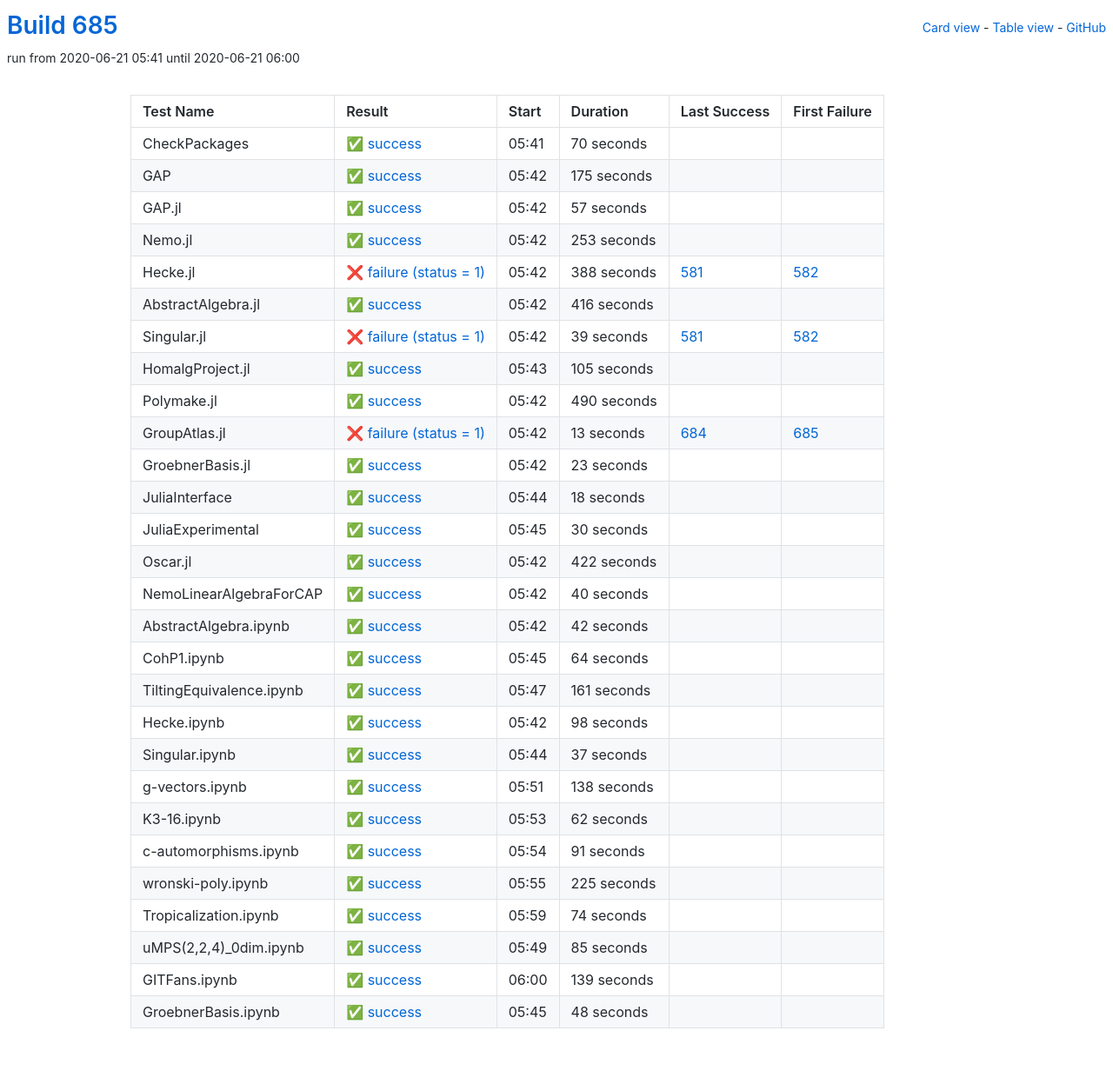
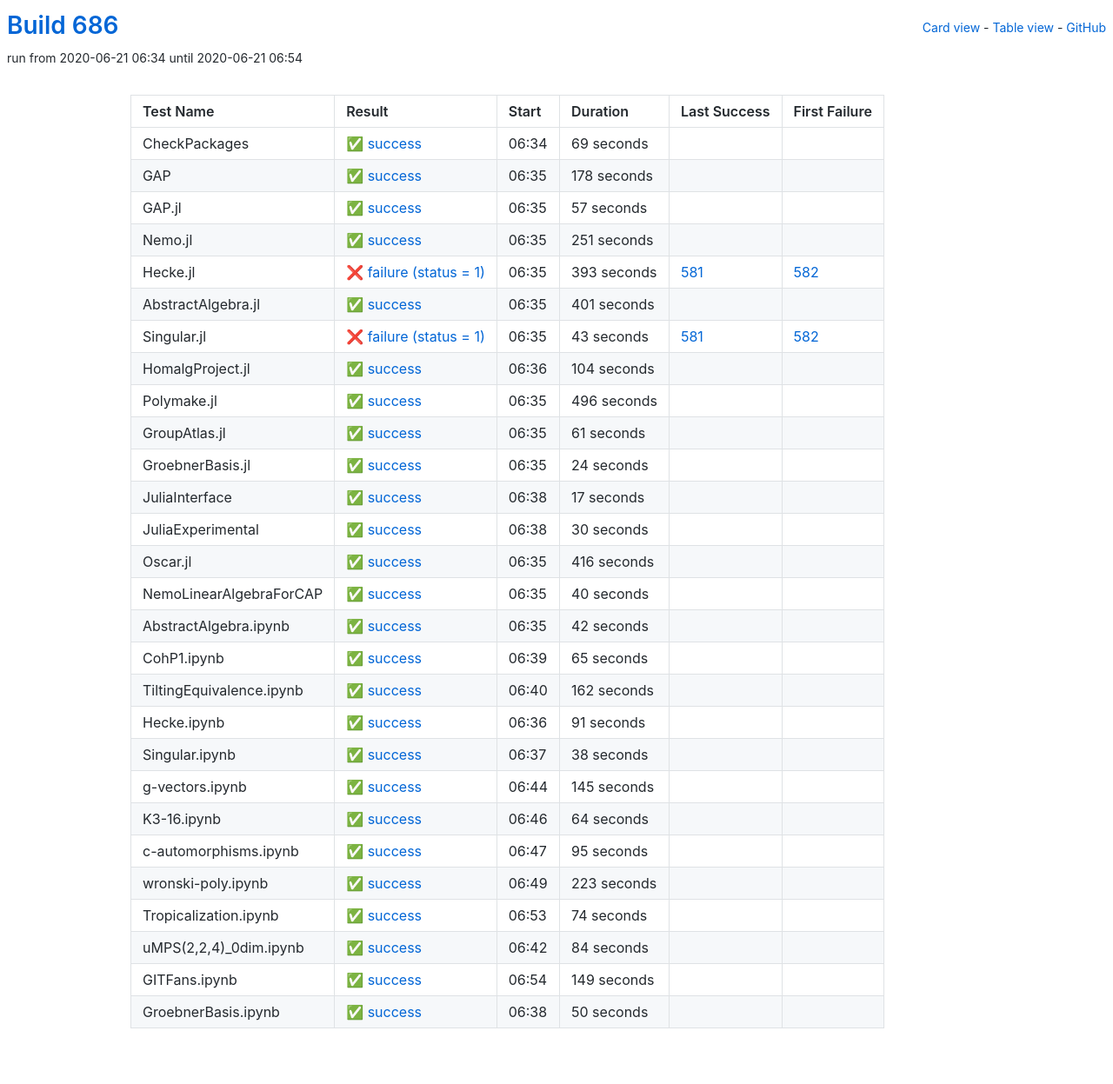
Before and after one commit to oscar-system/oscar-ci-status-1.4, a Jekyll site: the page built from table.html, in a window 1280 px wide. Shown: the whole page at 87% size. Built offline with Jekyll 4.4.1, drawn with Linux system fonts in a browser that asks for light colours.

Commit message:
Build #686

```diff
--- a/_data/ci.yml
+++ b/_data/ci.yml
@@ -1,6 +1,6 @@
 ---
-build: 685
-build_url: https://oscarci.mathematik.uni-kl.de/job/oscar-julia-1.4/685/
+build: 686
+build_url: https://oscarci.mathematik.uni-kl.de/job/oscar-julia-1.4/686/
 job: oscar-julia-1.4
 organization: oscar-system
 repo: oscar-ci-status-1.4
@@ -8,32 +8,32 @@ repourl: https://github.com/oscar-system/oscar-ci-status-1.4
 tests:
 - name: CheckPackages
   id: checkpackages
-  log: https://oscarci.mathematik.uni-kl.de/job/oscar-julia-1.4/685/artifact/logs/build-685/CheckPackages.log
-  start: 2020-06-21 05:41
+  log: https://oscarci.mathematik.uni-kl.de/job/oscar-julia-1.4/686/artifact/logs/build-686/CheckPackages.log
+  start: 2020-06-21 06:34
   success: true
   exitcode: 0
   status: success
-  duration: 70
+  duration: 69
   last_success: false
   last_success_url:
   first_failure: false
   first_failure_url:
 - name: GAP
   id: gap
-  log: https://oscarci.mathematik.uni-kl.de/job/oscar-julia-1.4/685/artifact/logs/build-685/GAP.log
-  start: 2020-06-21 05:42
+  log: https://oscarci.mathematik.uni-kl.de/job/oscar-julia-1.4/686/artifact/logs/build-686/GAP.log
+  start: 2020-06-21 06:35
   success: true
   exitcode: 0
   status: success
-  duration: 175
+  duration: 178
   last_success: false
   last_success_url:
   first_failure: false
   first_failure_url:
 - name: GAP.jl
   id: gap-jl
-  log: https://oscarci.mathematik.uni-kl.de/job/oscar-julia-1.4/685/artifact/logs/build-685/GAP.jl.log
-  start: 2020-06-21 05:42
+  log: https://oscarci.mathematik.uni-kl.de/job/oscar-julia-1.4/686/artifact/logs/build-686/GAP.jl.log
+  start: 2020-06-21 06:35
   success: true
   exitcode: 0
   status: success
@@ -44,116 +44,116 @@ tests:
   first_failure_url:
 - name: Nemo.jl
   id: nemo-jl
-  log: https://oscarci.mathematik.uni-kl.de/job/oscar-julia-1.4/685/artifact/logs/build-685/Nemo.jl.log
-  start: 2020-06-21 05:42
+  log: https://oscarci.mathematik.uni-kl.de/job/oscar-julia-1.4/686/artifact/logs/build-686/Nemo.jl.log
+  start: 2020-06-21 06:35
   success: true
   exitcode: 0
   status: success
-  duration: 253
+  duration: 251
   last_success: false
   last_success_url:
   first_failure: false
   first_failure_url:
 - name: Hecke.jl
   id: hecke-jl
-  log: https://oscarci.mathematik.uni-kl.de/job/oscar-julia-1.4/685/artifact/logs/build-685/Hecke.jl.log
-  start: 2020-06-21 05:42
+  log: https://oscarci.mathematik.uni-kl.de/job/oscar-julia-1.4/686/artifact/logs/build-686/Hecke.jl.log
+  start: 2020-06-21 06:35
   success: false
   exitcode: 1
   status: failure
-  duration: 388
+  duration: 393
   last_success: 581
   last_success_url: https://oscarci.mathematik.uni-kl.de/job/oscar-julia-1.4/581/
   first_failure: 582
   first_failure_url: https://oscarci.mathematik.uni-kl.de/job/oscar-julia-1.4/582/
 - name: AbstractAlgebra.jl
   id: abstractalgebra-jl
-  log: https://oscarci.mathematik.uni-kl.de/job/oscar-julia-1.4/685/artifact/logs/build-685/AbstractAlgebra.jl.log
-  start: 2020-06-21 05:42
+  log: https://oscarci.mathematik.uni-kl.de/job/oscar-julia-1.4/686/artifact/logs/build-686/AbstractAlgebra.jl.log
+  start: 2020-06-21 06:35
   success: true
   exitcode: 0
   status: success
-  duration: 416
+  duration: 401
   last_success: false
   last_success_url:
   first_failure: false
   first_failure_url:
 - name: Singular.jl
   id: singular-jl
-  log: https://oscarci.mathematik.uni-kl.de/job/oscar-julia-1.4/685/artifact/logs/build-685/Singular.jl.log
-  start: 2020-06-21 05:42
+  log: https://oscarci.mathematik.uni-kl.de/job/oscar-julia-1.4/686/artifact/logs/build-686/Singular.jl.log
+  start: 2020-06-21 06:35
   success: false
   exitcode: 1
   status: failure
-  duration: 39
+  duration: 43
   last_success: 581
   last_success_url: https://oscarci.mathematik.uni-kl.de/job/oscar-julia-1.4/581/
   first_failure: 582
   first_failure_url: https://oscarci.mathematik.uni-kl.de/job/oscar-julia-1.4/582/
 - name: HomalgProject.jl
   id: homalgproject-jl
-  log: https://oscarci.mathematik.uni-kl.de/job/oscar-julia-1.4/685/artifact/logs/build-685/HomalgProject.jl.log
-  start: 2020-06-21 05:43
+  log: https://oscarci.mathematik.uni-kl.de/job/oscar-julia-1.4/686/artifact/logs/build-686/HomalgProject.jl.log
+  start: 2020-06-21 06:36
   success: true
   exitcode: 0
   status: success
-  duration: 105
+  duration: 104
   last_success: false
   last_success_url:
   first_failure: false
   first_failure_url:
 - name: Polymake.jl
   id: polymake-jl
-  log: https://oscarci.mathematik.uni-kl.de/job/oscar-julia-1.4/685/artifact/logs/build-685/Polymake.jl.log
-  start: 2020-06-21 05:42
+  log: https://oscarci.mathematik.uni-kl.de/job/oscar-julia-1.4/686/artifact/logs/build-686/Polymake.jl.log
+  start: 2020-06-21 06:35
   success: true
   exitcode: 0
   status: success
-  duration: 490
+  duration: 496
   last_success: false
   last_success_url:
   first_failure: false
   first_failure_url:
 - name: GroupAtlas.jl
   id: groupatlas-jl
-  log: https://oscarci.mathematik.uni-kl.de/job/oscar-julia-1.4/685/artifact/logs/build-685/GroupAtlas.jl.log
-  start: 2020-06-21 05:42
-  success: false
-  exitcode: 1
-  status: failure
-  duration: 13
-  last_success: 684
-  last_success_url: https://oscarci.mathematik.uni-kl.de/job/oscar-julia-1.4/684/
-  first_failure: 685
-  first_failure_url: https://oscarci.mathematik.uni-kl.de/job/oscar-julia-1.4/685/
-- name: GroebnerBasis.jl
-  id: groebnerbasis-jl
-  log: https://oscarci.mathematik.uni-kl.de/job/oscar-julia-1.4/685/artifact/logs/build-685/GroebnerBasis.jl.log
-  start: 2020-06-21 05:42
+  log: https://oscarci.mathematik.uni-kl.de/job/oscar-julia-1.4/686/artifact/logs/build-686/GroupAtlas.jl.log
+  start: 2020-06-21 06:35
   success: true
   exitcode: 0
   status: success
-  duration: 23
+  duration: 61
+  last_success: false
+  last_success_url:
+  first_failure: false
+  first_failure_url:
+- name: GroebnerBasis.jl
+  id: groebnerbasis-jl
+  log: https://oscarci.mathematik.uni-kl.de/job/oscar-julia-1.4/686/artifact/logs/build-686/GroebnerBasis.jl.log
+  start: 2020-06-21 06:35
+  success: true
+  exitcode: 0
+  status: success
+  duration: 24
   last_success: false
   last_success_url:
   first_failure: false
   first_failure_url:
 - name: JuliaInterface
   id: juliainterface
-  log: https://oscarci.mathematik.uni-kl.de/job/oscar-julia-1.4/685/artifact/logs/build-685/JuliaInterface.log
-  start: 2020-06-21 05:44
+  log: https://oscarci.mathematik.uni-kl.de/job/oscar-julia-1.4/686/artifact/logs/build-686/JuliaInterface.log
+  start: 2020-06-21 06:38
   success: true
   exitcode: 0
   status: success
-  duration: 18
+  duration: 17
   last_success: false
   last_success_url:
   first_failure: false
   first_failure_url:
 - name: JuliaExperimental
   id: juliaexperimental
-  log: https://oscarci.mathematik.uni-kl.de/job/oscar-julia-1.4/685/artifact/logs/build-685/JuliaExperimental.log
-  start: 2020-06-21 05:45
+  log: https://oscarci.mathematik.uni-kl.de/job/oscar-julia-1.4/686/artifact/logs/build-686/JuliaExperimental.log
+  start: 2020-06-21 06:38
   success: true
   exitcode: 0
   status: success
@@ -164,20 +164,20 @@ tests:
   first_failure_url:
 - name: Oscar.jl
   id: oscar-jl
-  log: https://oscarci.mathematik.uni-kl.de/job/oscar-julia-1.4/685/artifact/logs/build-685/Oscar.jl.log
-  start: 2020-06-21 05:42
+  log: https://oscarci.mathematik.uni-kl.de/job/oscar-julia-1.4/686/artifact/logs/build-686/Oscar.jl.log
+  start: 2020-06-21 06:35
   success: true
   exitcode: 0
   status: success
-  duration: 422
+  duration: 416
   last_success: false
   last_success_url:
   first_failure: false
   first_failure_url:
 - name: NemoLinearAlgebraForCAP
   id: nemolinearalgebraforcap
-  log: https://oscarci.mathematik.uni-kl.de/job/oscar-julia-1.4/685/artifact/logs/build-685/NemoLinearAlgebraForCAP.log
-  start: 2020-06-21 05:42
+  log: https://oscarci.mathematik.uni-kl.de/job/oscar-julia-1.4/686/artifact/logs/build-686/NemoLinearAlgebraForCAP.log
+  start: 2020-06-21 06:35
   success: true
   exitcode: 0
   status: success
@@ -188,8 +188,8 @@ tests:
   first_failure_url:
 - name: AbstractAlgebra.ipynb
   id: abstractalgebra-ipynb
-  log: https://oscarci.mathematik.uni-kl.de/job/oscar-julia-1.4/685/artifact/logs/build-685/AbstractAlgebra.ipynb.log
-  start: 2020-06-21 05:42
+  log: https://oscarci.mathematik.uni-kl.de/job/oscar-julia-1.4/686/artifact/logs/build-686/AbstractAlgebra.ipynb.log
+  start: 2020-06-21 06:35
   success: true
   exitcode: 0
   status: success
@@ -200,8 +200,68 @@ tests:
   first_failure_url:
 - name: CohP1.ipynb
   id: cohp1-ipynb
-  log: https://oscarci.mathematik.uni-kl.de/job/oscar-julia-1.4/685/artifact/logs/build-685/CohP1.ipynb.log
-  start: 2020-06-21 05:45
+  log: https://oscarci.mathematik.uni-kl.de/job/oscar-julia-1.4/686/artifact/logs/build-686/CohP1.ipynb.log
+  start: 2020-06-21 06:39
+  success: true
+  exitcode: 0
+  status: success
+  duration: 65
+  last_success: false
+  last_success_url:
+  first_failure: false
+  first_failure_url:
+- name: TiltingEquivalence.ipynb
+  id: tiltingequivalence-ipynb
+  log: https://oscarci.mathematik.uni-kl.de/job/oscar-julia-1.4/686/artifact/logs/build-686/TiltingEquivalence.ipynb.log
+  start: 2020-06-21 06:40
+  success: true
+  exitcode: 0
+  status: success
+  duration: 162
+  last_success: false
+  last_success_url:
+  first_failure: false
+  first_failure_url:
+- name: Hecke.ipynb
+  id: hecke-ipynb
+  log: https://oscarci.mathematik.uni-kl.de/job/oscar-julia-1.4/686/artifact/logs/build-686/Hecke.ipynb.log
+  start: 2020-06-21 06:36
+  success: true
+  exitcode: 0
+  status: success
+  duration: 91
+  last_success: false
+  last_success_url:
+  first_failure: false
+  first_failure_url:
+- name: Singular.ipynb
+  id: singular-ipynb
+  log: https://oscarci.mathematik.uni-kl.de/job/oscar-julia-1.4/686/artifact/logs/build-686/Singular.ipynb.log
+  start: 2020-06-21 06:37
+  success: true
+  exitcode: 0
+  status: success
+  duration: 38
+  last_success: false
+  last_success_url:
+  first_failure: false
+  first_failure_url:
+- name: g-vectors.ipynb
+  id: g-vectors-ipynb
+  log: https://oscarci.mathematik.uni-kl.de/job/oscar-julia-1.4/686/artifact/logs/build-686/g-vectors.ipynb.log
+  start: 2020-06-21 06:44
+  success: true
+  exitcode: 0
+  status: success
+  duration: 145
+  last_success: false
+  last_success_url:
+  first_failure: false
+  first_failure_url:
+- name: K3-16.ipynb
+  id: k3-16-ipynb
+  log: https://oscarci.mathematik.uni-kl.de/job/oscar-julia-1.4/686/artifact/logs/build-686/K3-16.ipynb.log
+  start: 2020-06-21 06:46
   success: true
   exitcode: 0
   status: success
@@ -210,94 +270,34 @@ tests:
   last_success_url:
   first_failure: false
   first_failure_url:
-- name: TiltingEquivalence.ipynb
-  id: tiltingequivalence-ipynb
-  log: https://oscarci.mathematik.uni-kl.de/job/oscar-julia-1.4/685/artifact/logs/build-685/TiltingEquivalence.ipynb.log
-  start: 2020-06-21 05:47
+- name: c-automorphisms.ipynb
+  id: c-automorphisms-ipynb
+  log: https://oscarci.mathematik.uni-kl.de/job/oscar-julia-1.4/686/artifact/logs/build-686/c-automorphisms.ipynb.log
+  start: 2020-06-21 06:47
   success: true
   exitcode: 0
   status: success
-  duration: 161
-  last_success: false
-  last_success_url:
-  first_failure: false
-  first_failure_url:
-- name: Hecke.ipynb
-  id: hecke-ipynb
-  log: https://oscarci.mathematik.uni-kl.de/job/oscar-julia-1.4/685/artifact/logs/build-685/Hecke.ipynb.log
-  start: 2020-06-21 05:42
-  success: true
-  exitcode: 0
-  status: success
-  duration: 98
-  last_success: false
-  last_success_url:
-  first_failure: false
-  first_failure_url:
-- name: Singular.ipynb
-  id: singular-ipynb
-  log: https://oscarci.mathematik.uni-kl.de/job/oscar-julia-1.4/685/artifact/logs/build-685/Singular.ipynb.log
-  start: 2020-06-21 05:44
-  success: true
-  exitcode: 0
-  status: success
-  duration: 37
-  last_success: false
-  last_success_url:
-  first_failure: false
-  first_failure_url:
-- name: g-vectors.ipynb
-  id: g-vectors-ipynb
-  log: https://oscarci.mathematik.uni-kl.de/job/oscar-julia-1.4/685/artifact/logs/build-685/g-vectors.ipynb.log
-  start: 2020-06-21 05:51
-  success: true
-  exitcode: 0
-  status: success
-  duration: 138
-  last_success: false
-  last_success_url:
-  first_failure: false
-  first_failure_url:
-- name: K3-16.ipynb
-  id: k3-16-ipynb
-  log: https://oscarci.mathematik.uni-kl.de/job/oscar-julia-1.4/685/artifact/logs/build-685/K3-16.ipynb.log
-  start: 2020-06-21 05:53
-  success: true
-  exitcode: 0
-  status: success
-  duration: 62
-  last_success: false
-  last_success_url:
-  first_failure: false
-  first_failure_url:
-- name: c-automorphisms.ipynb
-  id: c-automorphisms-ipynb
-  log: https://oscarci.mathematik.uni-kl.de/job/oscar-julia-1.4/685/artifact/logs/build-685/c-automorphisms.ipynb.log
-  start: 2020-06-21 05:54
-  success: true
-  exitcode: 0
-  status: success
-  duration: 91
+  duration: 95
   last_success: false
   last_success_url:
   first_failure: false
   first_failure_url:
 - name: wronski-poly.ipynb
   id: wronski-poly-ipynb
-  log: https://oscarci.mathematik.uni-kl.de/job/oscar-julia-1.4/685/artifact/logs/build-685/wronski-poly.ipynb.log
-  start: 2020-06-21 05:55
+  log: https://oscarci.mathematik.uni-kl.de/job/oscar-julia-1.4/686/artifact/logs/build-686/wronski-poly.ipynb.log
+  start: 2020-06-21 06:49
   success: true
   exitcode: 0
   status: success
-  duration: 225
+  duration: 223
   last_success: false
   last_success_url:
   first_failure: false
   first_failure_url:
 - name: Tropicalization.ipynb
   id: tropicalization-ipynb
-  log: https://oscarci.mathematik.uni-kl.de/job/oscar-julia-1.4/685/artifact/logs/build-685/Tropicalization.ipynb.log
-  start: 2020-06-21 05:59
+  log: https://oscarci.mathematik.uni-kl.de/job/oscar-julia-1.4/686/artifact/logs/build-686/Tropicalization.ipynb.log
+  start: 2020-06-21 06:53
   success: true
   exitcode: 0
   status: success
@@ -308,36 +308,36 @@ tests:
   first_failure_url:
 - name: uMPS(2,2,4)_0dim.ipynb
   id: umps-2-2-4-0dim-ipynb
-  log: https://oscarci.mathematik.uni-kl.de/job/oscar-julia-1.4/685/artifact/logs/build-685/uMPS-2-2-4-_0dim.ipynb.log
-  start: 2020-06-21 05:49
+  log: https://oscarci.mathematik.uni-kl.de/job/oscar-julia-1.4/686/artifact/logs/build-686/uMPS-2-2-4-_0dim.ipynb.log
+  start: 2020-06-21 06:42
   success: true
   exitcode: 0
   status: success
-  duration: 85
+  duration: 84
   last_success: false
   last_success_url:
   first_failure: false
   first_failure_url:
 - name: GITFans.ipynb
   id: gitfans-ipynb
-  log: https://oscarci.mathematik.uni-kl.de/job/oscar-julia-1.4/685/artifact/logs/build-685/GITFans.ipynb.log
-  start: 2020-06-21 06:00
+  log: https://oscarci.mathematik.uni-kl.de/job/oscar-julia-1.4/686/artifact/logs/build-686/GITFans.ipynb.log
+  start: 2020-06-21 06:54
   success: true
   exitcode: 0
   status: success
-  duration: 139
+  duration: 149
   last_success: false
   last_success_url:
   first_failure: false
   first_failure_url:
 - name: GroebnerBasis.ipynb
   id: groebnerbasis-ipynb
-  log: https://oscarci.mathematik.uni-kl.de/job/oscar-julia-1.4/685/artifact/logs/build-685/GroebnerBasis.ipynb.log
-  start: 2020-06-21 05:45
+  log: https://oscarci.mathematik.uni-kl.de/job/oscar-julia-1.4/686/artifact/logs/build-686/GroebnerBasis.ipynb.log
+  start: 2020-06-21 06:38
   success: true
   exitcode: 0
   status: success
-  duration: 48
+  duration: 50
   last_success: false
   last_success_url:
   first_failure: false
```
Also changed, not shown: README.md.
